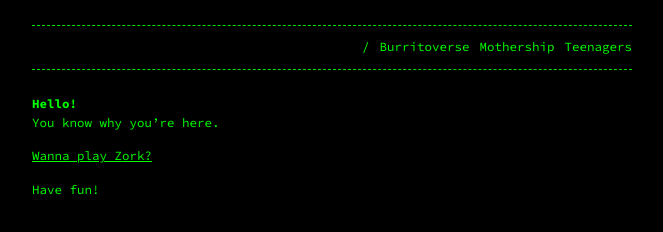
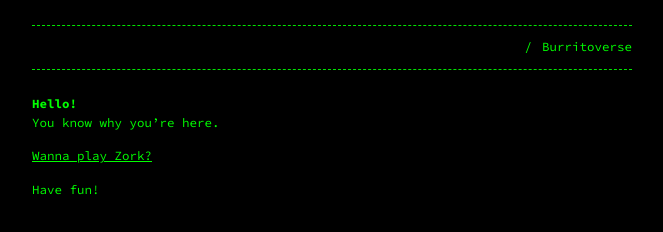
Before and after one commit to Terwilliger69105/69105.github.io, a Jekyll site: the page built from index.md, in a window 1280 px wide. Shown: the top 232 px of the page, without its empty margins (308-971 px from the left). Built offline with Jekyll 4.4.1, drawn with Linux system fonts in a browser that asks for light colours.

Commit message:
Update _config.yml

```diff
--- a/_config.yml
+++ b/_config.yml
@@ -4,8 +4,6 @@ header_pages:
   - index.md
   - burritoverse.md
   - sgfs.md
-  - mothership.md
-  - teenagers.md
 
 footer: 'There are 69,105 leaves here.'
 
```
